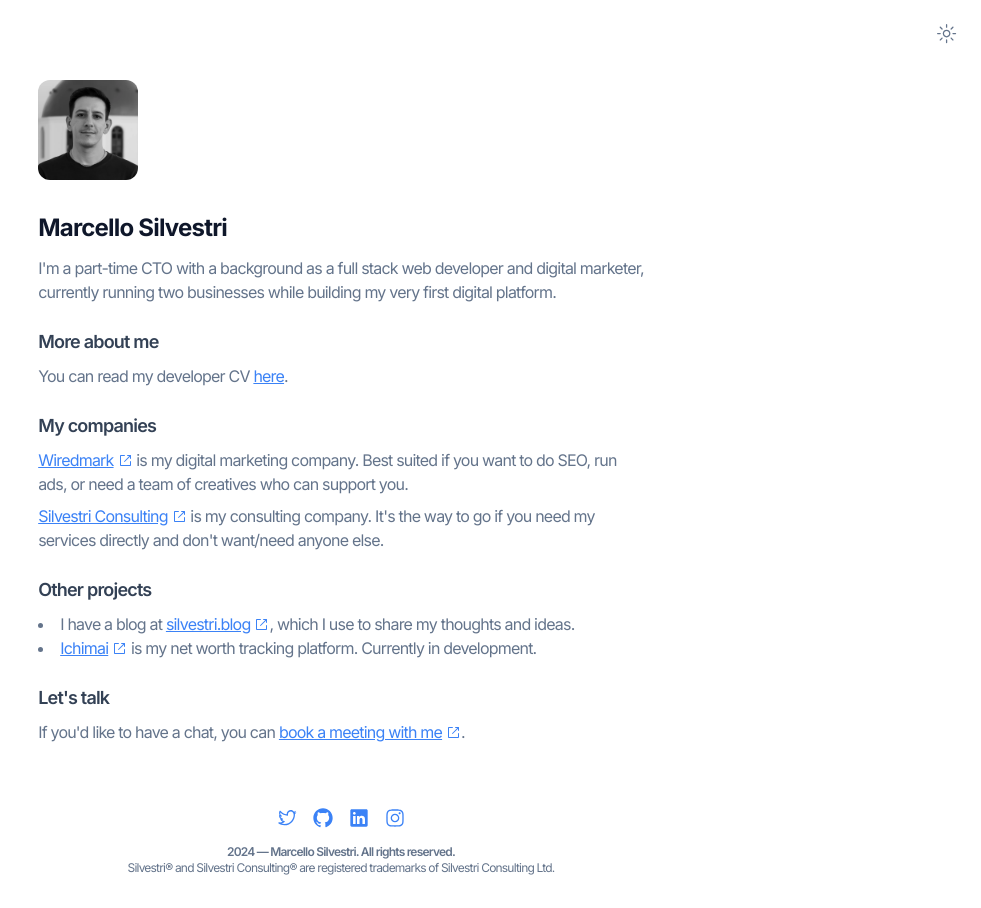
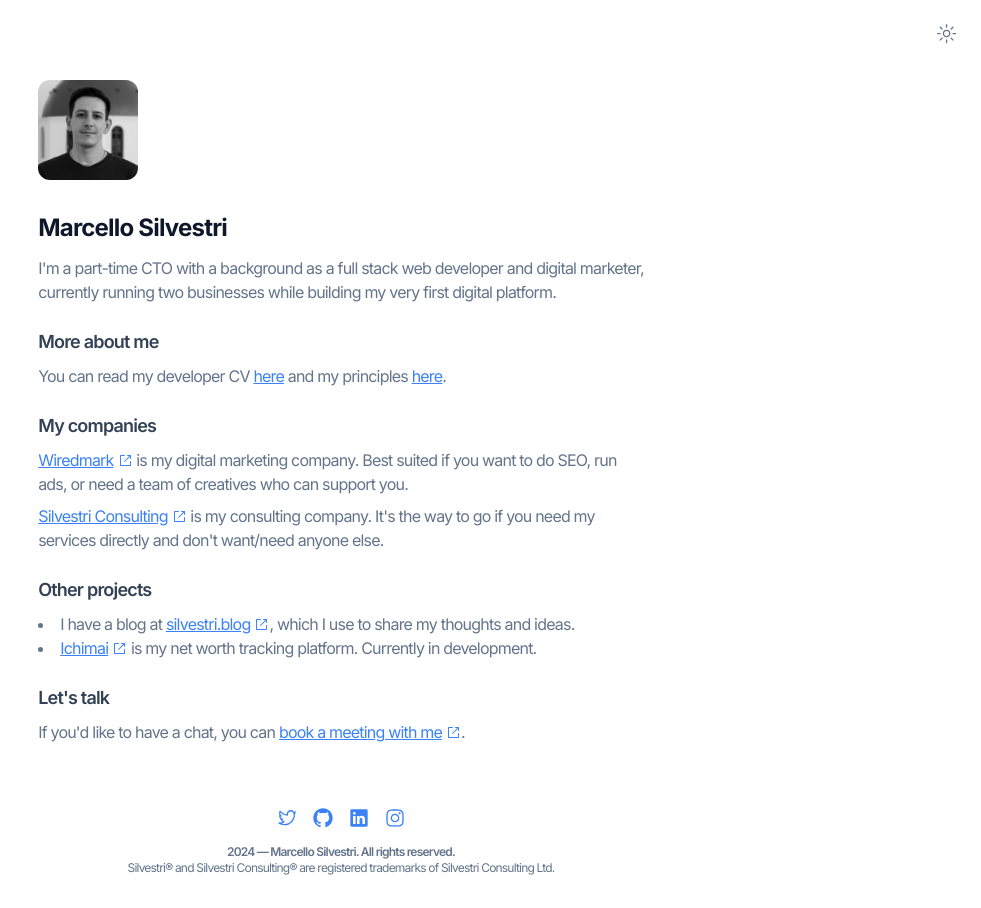
Before and after one commit to marcellosilvestri/minimalist-cv, a Next.js app: page / in a window 1280 px wide. Shown: the whole page, without its empty margins (299-1280 px from the left). Built offline with nearby package versions, Linux system fonts and the light colour scheme.

Commit message:
Add link to principles

```diff
--- a/app/page.tsx
+++ b/app/page.tsx
@@ -27,6 +27,10 @@ export default function Home() {
                 <p className="text-slate-500 dark:text-slate-400">
                   You can read my developer CV{" "}
                   <CustomLink href="/cv" title="Marcello Silvestri's CV">
+                    here
+                  </CustomLink>{" "}
+                  and my principles{" "}
+                  <CustomLink href="/principles" title="Marcello Silvestri's CV">
                     here
                   </CustomLink>
                   .
```
